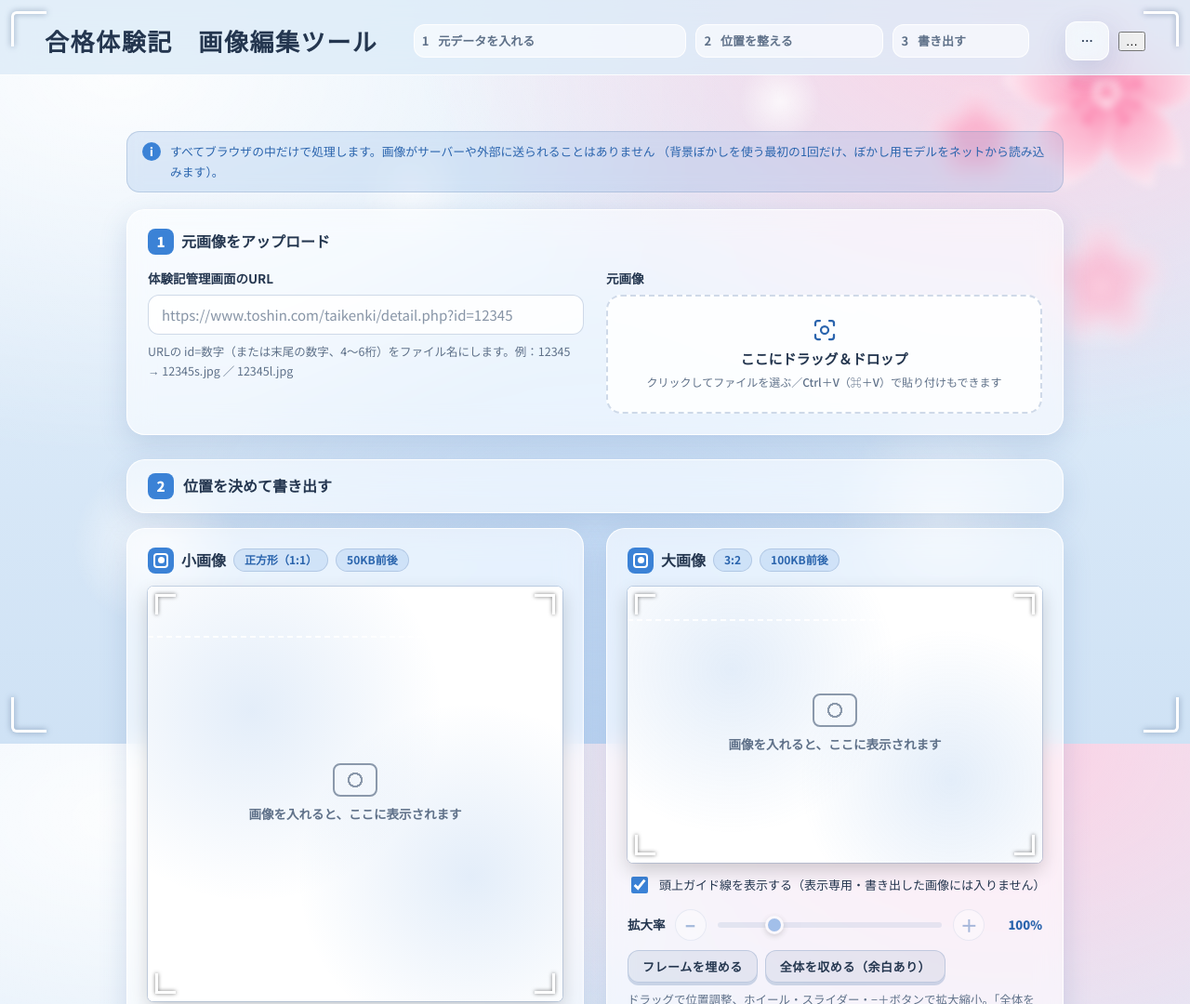
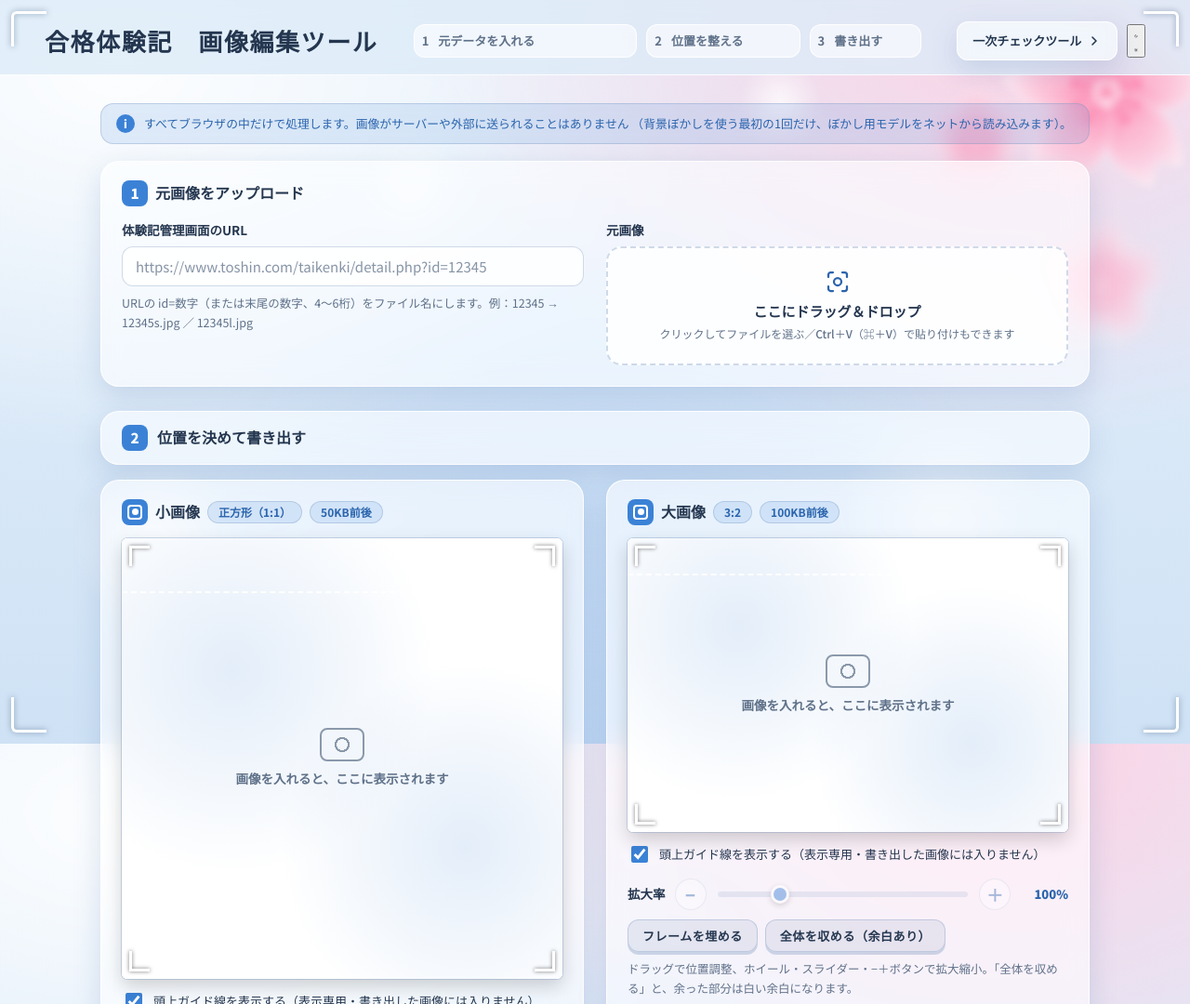
Before and after one commit to eringo-24/image, a plain HTML site: page index.html in a window 1280 px wide. Shown: the top 1080 px of the page at 93% size. Drawn offline with Linux system fonts and the light colour scheme.

Commit message:
Update index.html

```diff
--- a/index.html
+++ b/index.html
@@ -82,13 +82,17 @@
 
     <div class="hero-count" id="dayCount" hidden></div>
     <div class="hero-right">
-      <a class="tool-link" ...>…</a>
-      <button type="button" class="theme-btn" id="themeBtn" ...>…</button>
+      <a class="tool-link" href="https://taikenki-1stchecker.pages.dev/" target="_blank" rel="noopener noreferrer" title="一次チェックツールを開く">
+        <span>一次チェックツール</span>
+        <svg viewBox="0 0 24 24" width="16" height="16" fill="none" stroke="currentColor" stroke-width="2.4" stroke-linecap="round" stroke-linejoin="round" aria-hidden="true"><path d="m9 6 6 6-6 6"/></svg>
+      </a>
+      <button type="button" class="theme-btn" id="themeBtn" aria-label="ライト／ダークを切り替え" title="ライト／ダークを切り替え">
+        <svg class="i-moon" viewBox="0 0 24 24" fill="none" stroke="currentColor" stroke-width="2" stroke-linecap="round" stroke-linejoin="round"><path d="M21 12.8A9 9 0 1 1 11.2 3a7 7 0 0 0 9.8 9.8z"/></svg>
+        <svg class="i-sun" viewBox="0 0 24 24" fill="none" stroke="currentColor" stroke-width="2" stroke-linecap="round"><circle cx="12" cy="12" r="4"/><path d="M12 2v2M12 20v2M4.9 4.9l1.4 1.4M17.7 17.7l1.4 1.4M2 12h2M20 12h2M4.9 19.1l1.4-1.4M17.7 6.3l1.4-1.4"/></svg>
+      </button>
     </div>
   </div>
 </header>
-
-<div class="wrap">
 
 <div class="wrap">
   <div class="info">
```
